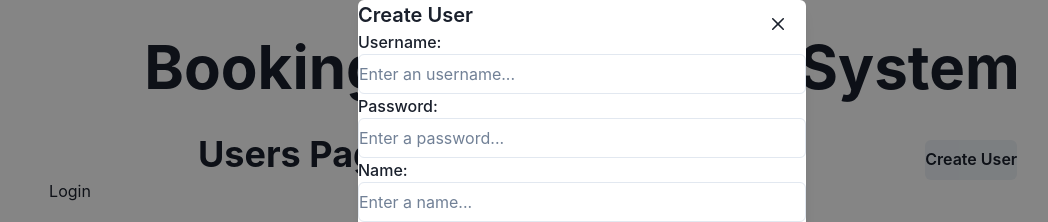
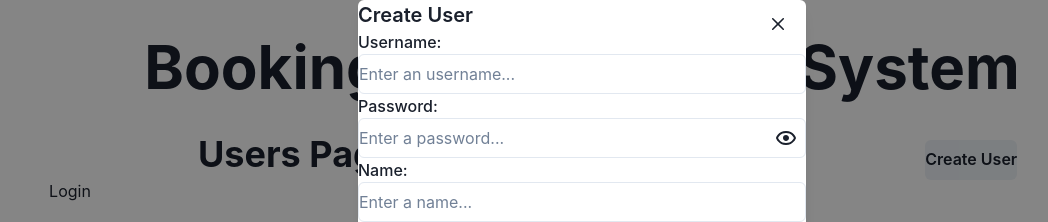
Before and after one commit to patrick1410/booking_management_system, a React (Vite) app: page /users in a window 1280 px wide. Both pictures are taken after typing "Sample" into the empty fields and a click on the button "Create User". Shown: the top 222 px of the page, without its empty margins (58-1106 px from the left). Built offline with nearby package versions, Linux system fonts and the light colour scheme; data requests are answered from the project's data file.

Commit message:
added show/setshow to show/hide passwords

```diff
--- a/src/components/hosts/CreateHost.tsx
+++ b/src/components/hosts/CreateHost.tsx
@@ -12,10 +12,15 @@ import {
   FormLabel,
   Input,
   Textarea,
+  InputGroup,
+  Icon,
+  InputRightElement,
 } from "@chakra-ui/react";
 
+import { BiShow, BiHide } from "react-icons/bi";
+
 import { useForm } from "react-hook-form";
-import { useContext } from "react";
+import { useContext, useState } from "react";
 import { DataContext } from "../DataProvider";
 
 type FormProps = {
@@ -34,6 +39,7 @@ export const CreateHost = () => {
 
   const { isOpen, onOpen, onClose } = useDisclosure();
   const { register, handleSubmit } = useForm<FormProps>({});
+  const [show, setShow] = useState<boolean>(false);
 
   const createHost = async (host: FormProps) => {
     try {
@@ -77,13 +83,20 @@ export const CreateHost = () => {
                 {...register("username", { required: true })}
               />
               <FormLabel htmlFor="password">Password:</FormLabel>
+              <InputGroup>
                 <Input
-                type="password"
+                  type={show ? "text" : "password"}
                   autoComplete="off"
                   id="password"
                   placeholder="Enter a password..."
                   {...register("password", { required: true })}
                 />
+                <InputRightElement
+                  cursor="pointer"
+                  onClick={() => setShow(!show)}
+                  children={<Icon boxSize={6} as={!show ? BiShow : BiHide} />}
+                />
+              </InputGroup>
               <FormLabel htmlFor="name">Name:</FormLabel>
               <Input
                 type="text"
--- a/src/components/hosts/EditHost.tsx
+++ b/src/components/hosts/EditHost.tsx
@@ -12,10 +12,15 @@ import {
   FormLabel,
   Input,
   Textarea,
+  InputGroup,
+  Icon,
+  InputRightElement,
 } from "@chakra-ui/react";
 
+import { BiShow, BiHide } from "react-icons/bi";
+
 import { useForm } from "react-hook-form";
-import { useContext } from "react";
+import { useContext, useState } from "react";
 import { DataContext } from "../DataProvider";
 
 type EditHostProps = {
@@ -43,6 +48,8 @@ export const EditHost: React.FC<EditHostProps> = ({ id }) => {
       aboutMe: host?.aboutMe,
     },
   });
+
+  const [show, setShow] = useState<boolean>(false);
 
   const editHost = async (host: FormProps) => {
     try {
@@ -89,13 +96,20 @@ export const EditHost: React.FC<EditHostProps> = ({ id }) => {
                 {...register("username", { required: true })}
               />
               <FormLabel htmlFor="password">Password:</FormLabel>
+              <InputGroup>
                 <Input
-                type="password"
+                  type={show ? "text" : "password"}
                   autoComplete="off"
                   id="password"
                   placeholder="Enter a password..."
                   {...register("password", { required: true })}
                 />
+                <InputRightElement
+                  cursor="pointer"
+                  onClick={() => setShow(!show)}
+                  children={<Icon boxSize={6} as={!show ? BiShow : BiHide} />}
+                />
+              </InputGroup>
               <FormLabel htmlFor="name">Name:</FormLabel>
               <Input
                 type="text"
--- a/src/components/users/CreateUser.tsx
+++ b/src/components/users/CreateUser.tsx
@@ -11,10 +11,15 @@ import {
   FormControl,
   FormLabel,
   Input,
+  InputGroup,
+  Icon,
+  InputRightElement,
 } from "@chakra-ui/react";
 
+import { BiShow, BiHide } from "react-icons/bi";
+
 import { useForm } from "react-hook-form";
-import { useContext } from "react";
+import { useContext, useState } from "react";
 import { DataContext } from "../DataProvider";
 
 type FormProps = {
@@ -32,6 +37,7 @@ export const CreateUser = () => {
 
   const { isOpen, onOpen, onClose } = useDisclosure();
   const { register, handleSubmit } = useForm<FormProps>({});
+  const [show, setShow] = useState<boolean>(false);
 
   const createUser = async (user: FormProps) => {
     try {
@@ -75,13 +81,22 @@ export const CreateUser = () => {
                 {...register("username", { required: true })}
               />
               <FormLabel htmlFor="password">Password:</FormLabel>
+
+              <InputGroup>
                 <Input
-                type="password"
+                  type={show ? "text" : "password"}
                   autoComplete="off"
                   id="password"
                   placeholder="Enter a password..."
+                  pr="2rem !important"
                   {...register("password", { required: true })}
+                />{" "}
+                <InputRightElement
+                  cursor="pointer"
+                  onClick={() => setShow(!show)}
+                  children={<Icon boxSize={6} as={!show ? BiShow : BiHide} />}
                 />
+              </InputGroup>
               <FormLabel htmlFor="name">Name:</FormLabel>
               <Input
                 type="text"
--- a/src/components/users/EditUser.tsx
+++ b/src/components/users/EditUser.tsx
@@ -11,10 +11,15 @@ import {
   FormControl,
   FormLabel,
   Input,
+  InputGroup,
+  Icon,
+  InputRightElement,
 } from "@chakra-ui/react";
 
+import { BiShow, BiHide } from "react-icons/bi";
+
 import { useForm } from "react-hook-form";
-import { useContext } from "react";
+import { useContext, useState } from "react";
 import { DataContext } from "../DataProvider";
 
 type EditUserProps = {
@@ -41,6 +46,8 @@ export const EditUser: React.FC<EditUserProps> = ({ id }) => {
       profilePicture: user?.profilePicture,
     },
   });
+
+  const [show, setShow] = useState<boolean>(false);
 
   const editUser = async (user: FormProps) => {
     try {
@@ -87,13 +94,20 @@ export const EditUser: React.FC<EditUserProps> = ({ id }) => {
                 {...register("username", { required: true })}
               />
               <FormLabel htmlFor="password">Password:</FormLabel>
+              <InputGroup>
                 <Input
-                type="password"
+                  type={show ? "text" : "password"}
                   autoComplete="off"
                   id="password"
                   placeholder="Enter a password..."
                   {...register("password", { required: true })}
                 />
+                <InputRightElement
+                  cursor="pointer"
+                  onClick={() => setShow(!show)}
+                  children={<Icon boxSize={6} as={!show ? BiShow : BiHide} />}
+                />
+              </InputGroup>
               <FormLabel htmlFor="name">Name:</FormLabel>
               <Input
                 type="text"
```
Also changed, not shown: 1 other file (tests, documents, lock files or other folders). Lines whose indentation alone changed are shown as unchanged.
